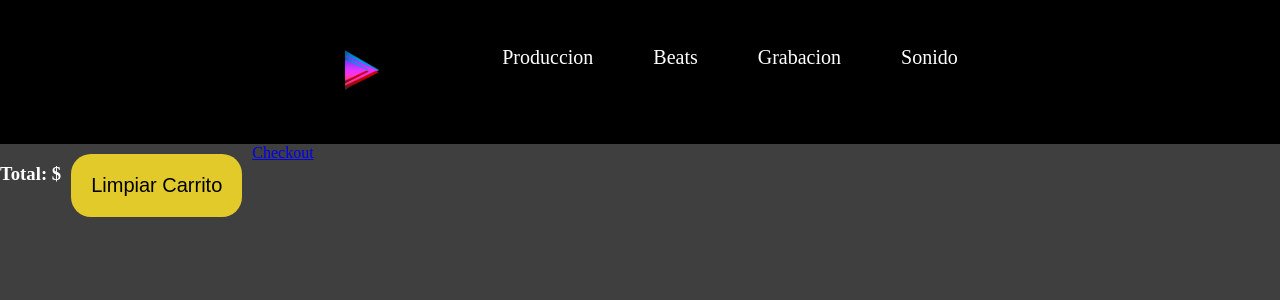
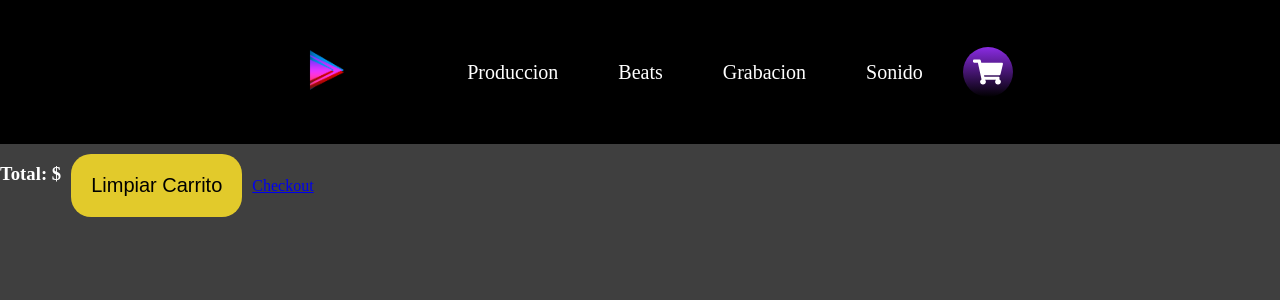
Before and after one commit to Marcelotello20/PF_MarceloTello-ReactJS, a React (Vite) app: page /cart in a window 1280 px wide. Shown: the top 300 px of the page. Built offline with nearby package versions, Linux system fonts and the light colour scheme.

Commit message:
actualizando navbar imagen

```diff
--- a/src/components/CartItem/CartItem.jsx
+++ b/src/components/CartItem/CartItem.jsx
@@ -1,13 +1,14 @@
 
-import { CartContext } from "../../context/CartContext";
-
-const CartItem = () => {
-    //Hook de useContext para darle contexto al carrito y su array vacio[]
-    const { cart, totalQuantity, total} = useContext(CartContext)
+const CartItem = ({id, name, price, quantity}) => {
 
     return (
-        <div>
-
+        <div className="CarritoItems">
+            <div className='item-details'>
+                <p className='item'>{name}</p>
+                <p className='item'>Precio: ${price}</p>
+                <p className='item'>Cantidad: {quantity}</p>
+            </div>
+            {/* <button onClick={} */}
         </div>
     )
 }
--- a/src/components/CartWidget/CartWidget.css
+++ b/src/components/CartWidget/CartWidget.css
@@ -1,8 +1,20 @@
-.Carrito {
-    width: 200px;
-    padding: 0px 10px 0;
-    background-color: blueviolet;
+.CartWidget {
+    width: 50px;
+    height: 50px;
+    display: flex;
+    justify-content: center;
+    justify-self: center;
+    align-self: center;
+
+    overflow: hidden;
+    background-image: linear-gradient(blueviolet,black);
     border-radius: 30px;
     margin: 10px;
     color: white;
 }
+
+.Carrito {
+    width: 30px;
+    padding: 10px;
+
+}
--- a/src/components/CartWidget/CartWidget.jsx
+++ b/src/components/CartWidget/CartWidget.jsx
@@ -1,5 +1,5 @@
 import './CartWidget.css'
-import cart from './assets/cart.svg'
+import car from './assets/car.svg'
 import { useContext } from 'react'
 import { CartContext } from '../../context/CartContext'
 import { Link } from 'react-router-dom'
@@ -10,8 +10,8 @@ const CartWidget = () => {
     const { totalQuantity } = useContext(CartContext)
 
     return (
-        <Link to='/cart' className='CartWidget' style={{ display: totalQuantity > 0 ? 'block' : 'none'}}>
-          <img className='Carrito' src={cart} width="100px" alt="cart-widget"/>
+        <Link to='/cart' className='CartWidget' >
+          <img className='Carrito' src={car} alt="cart-widget"/>
           { totalQuantity }
         </Link>
     )
--- a/src/components/ItemCount/ItemCount.jsx
+++ b/src/components/ItemCount/ItemCount.jsx
@@ -10,7 +10,6 @@ const ItemCount = ({stock, initial, onAdd}) => {
             setQuantity(quantity+1)
         }
     }
-    // const addItem = increment
 
     const decrement = () => {
         if(quantity > 1) {
--- a/src/components/Navbar/Navbar.css
+++ b/src/components/Navbar/Navbar.css
@@ -1,3 +1,4 @@
+
 .Navbar{
     display:flex;
     width: 100%;
@@ -38,12 +39,16 @@
     margin: 10px;
     color: white;
     font-size: 20px;
-  }
 
-  .Categories a {
     text-decoration: none;
     color: white;
     transition: color 1s;
+  }
+
+  .Option {
+    display: flex;
+    justify-content: center;
+    align-items: center;
   }
 
   .Categories a:hover {
--- a/src/context/CartContext.jsx
+++ b/src/context/CartContext.jsx
@@ -9,7 +9,7 @@ export const CartContext = createContext({
 //osea es una caja de herramientas tipo carrito
 export const CartProvider = ({ children }) => {
 
-    //Crear estado para almacenar los datos
+    //Crear estado para almacenar los datos del carrito
     const [cart, setCart] = useState ([])
 
     //Comprobación
```
Also changed, not shown: src/components/CartWidget/assets/car.svg (added).
